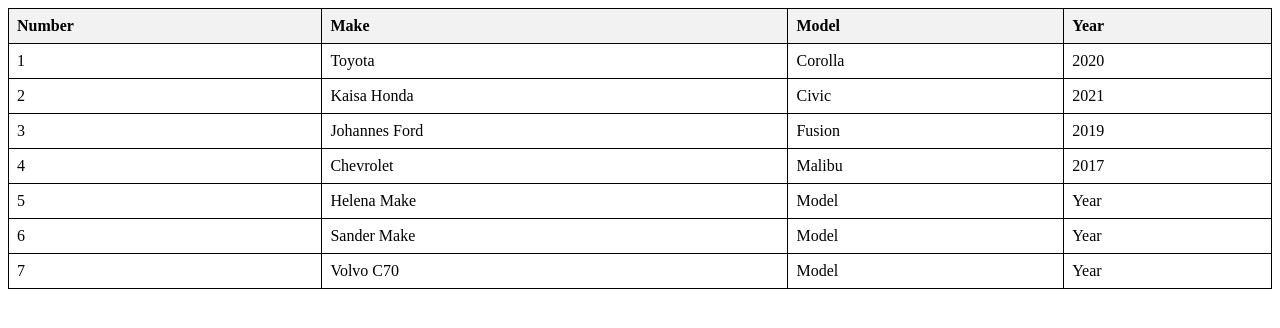
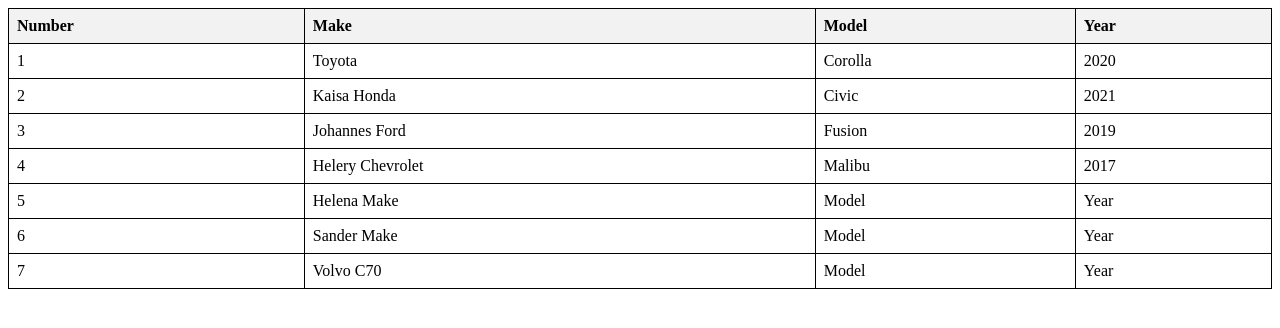
Before and after one commit to henno/tak22-code-sharing, a plain HTML site: page index.html in a window 1280 px wide. Drawn offline with Linux system fonts and the light colour scheme.

Commit message:
Helery nime lisamine

```diff
--- a/index.html
+++ b/index.html
@@ -37,7 +37,7 @@
         <tr><td>1</td><td>Toyota</td><td>Corolla</td><td>2020</td></tr>
         <tr><td>2</td><td>Kaisa Honda</td><td>Civic</td><td>2021</td></tr>
         <tr><td>3</td><td>Johannes Ford</td><td>Fusion</td><td>2019</td></tr>
-        <tr><td>4</td><td>Chevrolet</td><td>Malibu</td><td>2017</td></tr>
+        <tr><td>4</td><td>Helery Chevrolet</td><td>Malibu</td><td>2017</td></tr>
         <tr><td>5</td><td>Helena Make</td><td>Model</td><td>Year</td></tr>
         <tr><td>6</td><td>Sander Make</td><td>Model</td><td>Year</td></tr>
         <tr><td>7</td><td>Volvo C70</td><td>Model</td><td>Year</td></tr>
```
